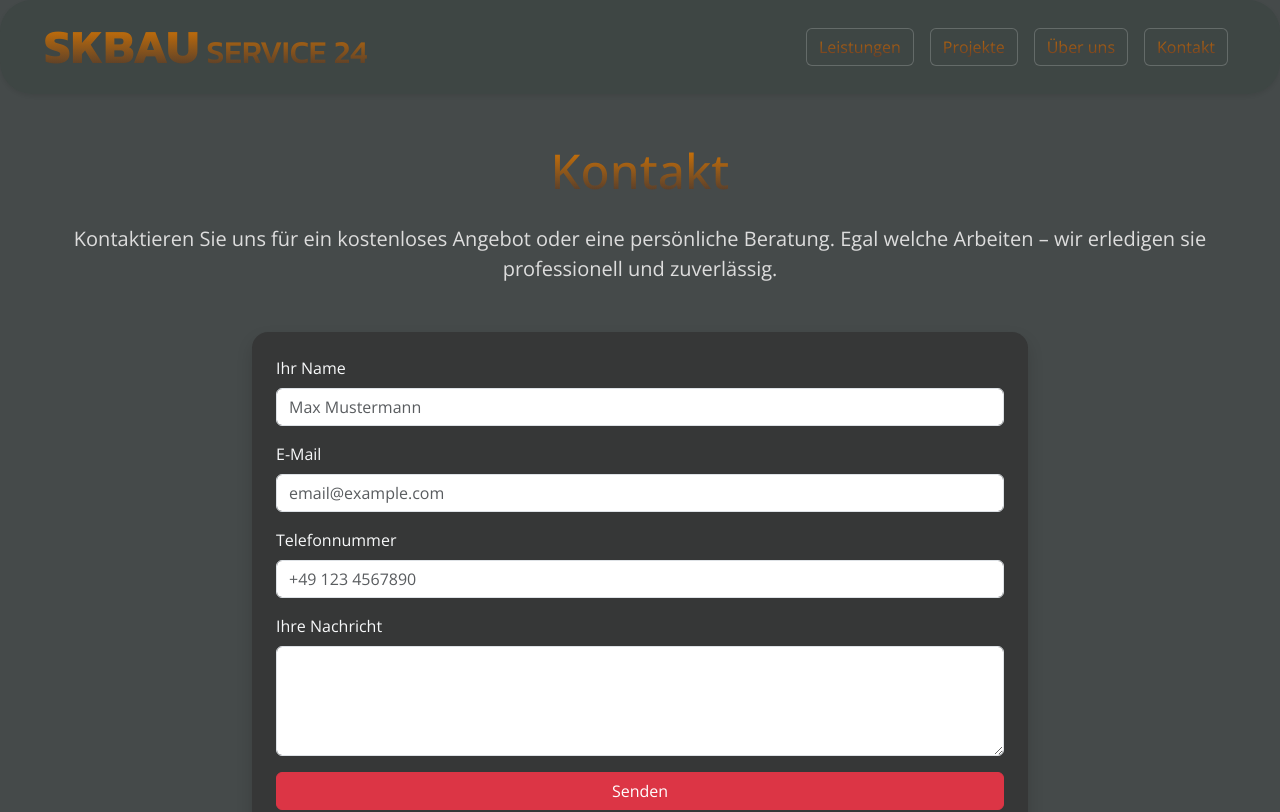
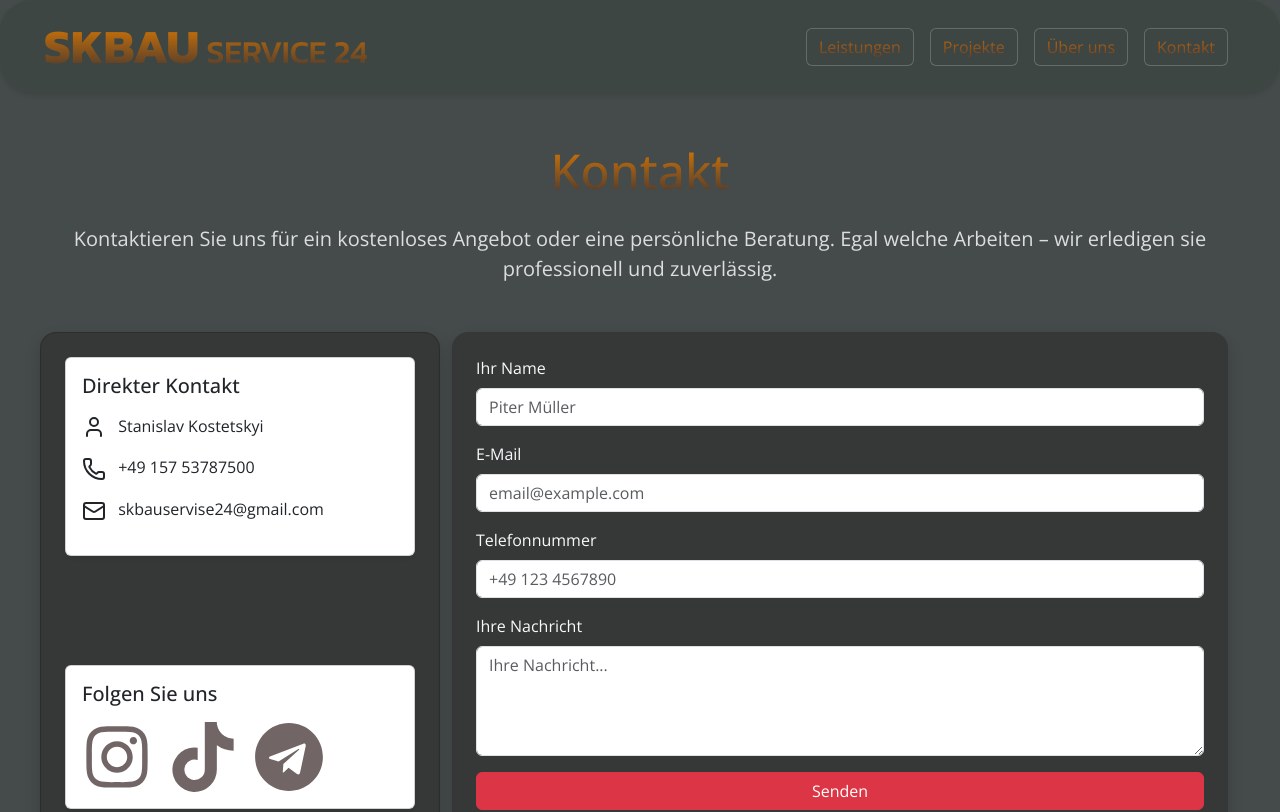
Before and after one commit to AnatoliyKop/SKBAU, a React (Vite) app: page /contacts in a window 1280 px wide. Shown: the top 812 px of the page. Built offline with nearby package versions, Linux system fonts and the light colour scheme.

Commit message:
Commit 6 refactor Contact page and redesign

```diff
--- a/package.json
+++ b/package.json
@@ -13,9 +13,11 @@
     "@emailjs/browser": "^4.4.1",
     "bootstrap": "^5.3.8",
     "bootstrapp": "^0.0.0",
+    "lucide-react": "^0.553.0",
     "react": "^19.1.1",
     "react-bootstrap": "^2.10.10",
     "react-dom": "^19.1.1",
+    "react-icons": "^5.5.0",
     "react-router-dom": "^7.9.4"
   },
   "devDependencies": {
--- /dev/null
+++ b/src/components/contactForm/ContactForm.tsx
@@ -0,0 +1,73 @@
+import InputField from "./InputField.tsx";
+import TextAreaField from "./TextAreaField.tsx";
+import React, {useRef, useState} from "react";
+import emailjs from "@emailjs/browser"
+
+
+const ContactForm: React.FC = () => {
+    const form = useRef<HTMLFormElement>(null);
+    const [status, setStatus] = useState<"idle" | "loading" | "success" | "error">("idle");
+    const [errorMessage, setErrorMessage] = useState("");
+
+    const sendEmail = async (e: React.FormEvent<HTMLFormElement>) => {
+        e.preventDefault();
+        if (!form.current) return;
+
+        const formData = new FormData(form.current);
+        for (const [key, value] of formData.entries()) {
+            if (!value) {
+                setErrorMessage(`Bitte füllen Sie das Feld ${key} aus`);
+                setStatus("error");
+                return;
+            }
+        }
+
+        setStatus("loading");
+        setErrorMessage("");
+
+        try {
+            await emailjs.sendForm(
+                import.meta.env.VITE_EMAILJS_SERVICE_ID,
+                import.meta.env.VITE_EMAILJS_TEMPLATE_ID,
+                form.current,
+                import.meta.env.VITE_EMAILJS_PUBLIC_KEY
+            );
+            setStatus("success");
+            form.current.reset();
+        } catch (error) {
+            const message =
+                error && typeof error === "object" && "text" in error
+                    ? (error as { text: string }).text
+                    : "Unbekannter Fehler";
+            console.error("Email send error:", message);
+            setErrorMessage("Fehler beim Senden. Bitte versuchen Sie es erneut.");
+            setStatus("error");
+        }
+    };
+
+    if (status === "success") {
+        return (
+            <div className="p-5 rounded-4 bg-success text-light text-center shadow">
+                <h3>Nachricht erfolgreich gesendet!</h3>
+                <p>Vielen Dank für Ihre Nachricht. Wir werden uns so schnell wie möglich bei Ihnen melden.</p>
+                <p>Ihr Anliegen ist uns wichtig und wir freuen uns darauf, Ihnen zu helfen.</p>
+            </div>
+        );
+    }
+
+    return (
+        <form ref={form} onSubmit={sendEmail} className="p-4 rounded-4 bg-dark bg-opacity-50 text-light shadow">
+            <InputField label="Ihr Name" type="text" name="user_name" placeholder="Piter Müller" required />
+            <InputField label="E-Mail" type="email" name="user_email" placeholder="email@example.com" required />
+            <InputField label="Telefonnummer" type="tel" name="user_number" placeholder="+49 123 4567890" required />
+            <TextAreaField label="Ihre Nachricht" name="user_message" placeholder="Ihre Nachricht..." required />
+
+            <button type="submit" className="btn btn-danger w-100" disabled={status === "loading"}>
+                {status === "loading" ? "Senden..." : "Senden"}
+            </button>
+
+            {status === "error" && <p className="mt-3 text-danger">{errorMessage}</p>}
+        </form>
+    );
+};
+export default ContactForm;
--- /dev/null
+++ b/src/components/contactForm/DirectContact.tsx
@@ -0,0 +1,14 @@
+import React from "react";
+import { Phone, Mail, User } from "lucide-react";
+
+const DirectContact : React.FC = () => (
+        <div className="card shadow-sm p-3 mb-4">
+            <h5 className="mb-3">Direkter Kontakt</h5>
+            <p><User className="inline me-2" /> Stanislav Kostetskyi</p>
+            <p><Phone className="inline me-2" /> +49 157 53787500</p>
+            <p><Mail className="inline me-2" /> skbauservise24@gmail.com</p>
+        </div>
+    );
+
+
+export default DirectContact;
--- /dev/null
+++ b/src/components/contactForm/InputField.tsx
@@ -0,0 +1,11 @@
+import React from "react";
+import type {InputFieldProps} from "../../utils/typs.ts";
+
+const InputField: React.FC<InputFieldProps> = ({ label, type, name, placeholder, required }) => (
+    <div className="mb-3">
+        <label htmlFor={name} className="form-label">{label}</label>
+        <input type={type} id={name} name={name} className="form-control" placeholder={placeholder} required={required} />
+    </div>
+);
+
+export default InputField;
--- /dev/null
+++ b/src/components/contactForm/SocialMediaContact.tsx
@@ -0,0 +1,16 @@
+import React from "react";
+import {FaInstagram, FaTelegram, FaTiktok} from "react-icons/fa";
+
+
+const SocialMediaContact: React.FC = () => (
+        <div className="card shadow-sm p-3">
+            <h5 className="mb-3">Folgen Sie uns</h5>
+            <div className="d-flex gap-3">
+                <a href="https://www.instagram.com/skbau_service24?utm_source=ig_web_button_share_sheet&igsh=ZDNlZDc0MzIxNw==" target="_blank" rel="noreferrer"><FaInstagram size={70} color={"rgba(23,4,4,0.61)"} /></a>
+                <a href="https://www.tiktok.com/@skbauservice24?is_from_webapp=1&sender_device=pc" target="_blank" rel="noreferrer"><FaTiktok size={70} color={"rgba(23,4,4,0.61)"} /></a>
+                <a href="https://t.me/Kast_07" target="_blank" rel="noreferrer"><FaTelegram size={70} color={"rgba(23,4,4,0.61)"}/></a>
+            </div>
+        </div>
+    );
+
+export default SocialMediaContact;
--- /dev/null
+++ b/src/components/contactForm/TextAreaField.tsx
@@ -0,0 +1,11 @@
+import React from "react";
+import type {TextAreaFieldProps} from "../../utils/typs.ts";
+
+const TextAreaField: React.FC<TextAreaFieldProps> = ({ label, name, rows = 4, placeholder, required }) => (
+    <div className="mb-3">
+        <label htmlFor={name} className="form-label">{label}</label>
+        <textarea id={name} name={name} className="form-control" rows={rows} placeholder={placeholder} required={required}></textarea>
+    </div>
+);
+
+export default TextAreaField;
--- a/src/pages/Contakt.tsx
+++ b/src/pages/Contakt.tsx
@@ -1,30 +1,9 @@
-import React, {useRef} from "react";
-import emailjs from "@emailjs/browser"
+import React from "react";
+import ContactForm from "../components/contactForm/ContactForm.tsx";
+import DirectContact from "../components/contactForm/DirectContact.tsx";
+import SocialMediaContact from "../components/contactForm/SocialMediaContact.tsx";
 
-const Contact = () => {
-    const form=useRef<HTMLFormElement>(null);
-    const sendEmail = (e: React.FormEvent<HTMLFormElement>) => {
-        e.preventDefault();
-
-        if (!form.current) return;
-        emailjs.sendForm(
-            import.meta.env.VITE_EMAILJS_SERVICE_ID,
-            import.meta.env.VITE_EMAILJS_TEMPLATE_ID,
-            form.current,
-            import.meta.env.VITE_EMAILJS_PUBLIC_KEY
-        )
-            .then(() => {
-                console.log("Email send successfully.");
-                form.current?.reset(); // очищает поля
-                alert("Nachricht erfolgreich gesendet!");
-            },
-            (error)=>{
-                console.log("Email send errorfully.", error.text);
-            }
-        )
-
-    }
-    return (
+const Contact: React.FC = () => (
     <section className="page container py-5">
         <h2 className="gradient text-center mb-4">Kontakt</h2>
         <p className="lead text-center mb-5">
@@ -32,45 +11,18 @@ const Contact = () => {
             Egal welche Arbeiten – wir erledigen sie professionell und zuverlässig.
         </p>
 
-            <div className="row justify-content-center">
-                <div className="col-md-8">
-                    <form className="p-4 rounded-4 bg-dark bg-opacity-50 text-light shadow" ref={form} onSubmit={sendEmail}>
-                        <div className="mb-3">
-                            <label htmlFor="name" className="form-label">
-                                Ihr Name
-                            </label>
-                            <input type="text" id="name" name="user_name" className="form-control" placeholder="Max Mustermann" />
+        <div className="row justify-content-center align-items-stretch g-4">
+            <div className="col-md-6 col-lg-3 d-flex card flex-fill flex-column justify-content-between p-4 rounded-4 bg-dark bg-opacity-50 text-light shadow" >
+                    <DirectContact />
+                <SocialMediaContact/>
+
             </div>
 
-                        <div className="mb-3">
-                            <label htmlFor="email" className="form-label">
-                                E-Mail
-                            </label>
-                            <input type="email" id="email" name="user_email" className="form-control" placeholder="email@example.com" />
-                        </div>
-
-                        <div className="mb-3">
-                            <label htmlFor="phone" className="form-label">
-                                Telefonnummer
-                            </label>
-                            <input type="tel" id="phone" name="user_number" className="form-control" placeholder="+49 123 4567890" />
-                        </div>
-
-                        <div className="mb-3">
-                            <label htmlFor="message" className="form-label">
-                                Ihre Nachricht
-                            </label>
-                            <textarea id="message" name="user_message" className="form-control" rows={4}></textarea>
-                        </div>
-
-                        <button type="submit" className="btn btn-danger w-100">
-                            Senden
-                        </button>
-                    </form>
+            <div className="col-md-6 col-lg-8">
+                <ContactForm />
             </div>
         </div>
     </section>
 );
-};
 
 export default Contact;
```
Also changed, not shown: src/utils/typs.ts (+14 -0 lines), 1 other file (tests, documents, lock files or other folders). Lines whose indentation alone changed are shown as unchanged.
